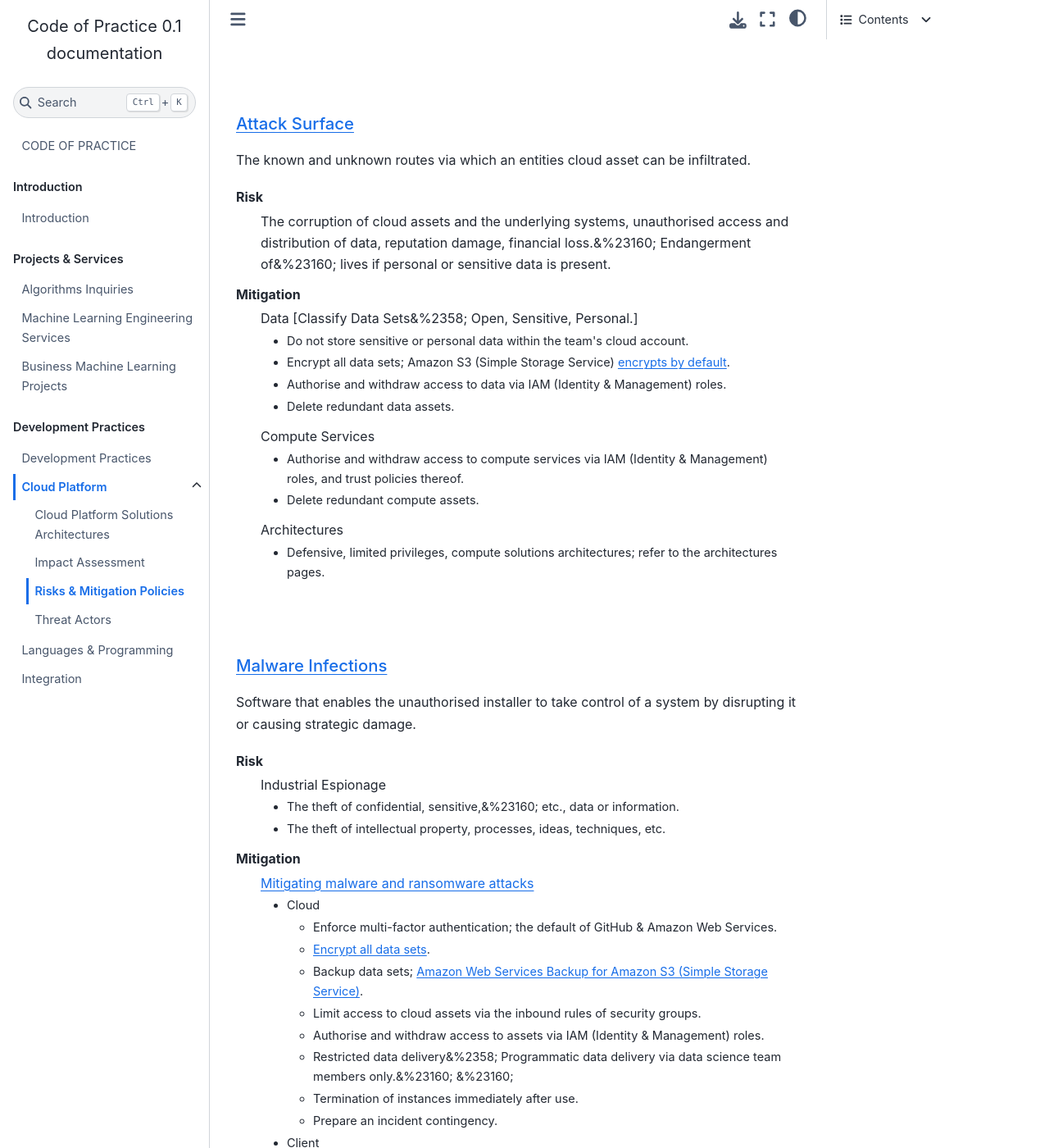
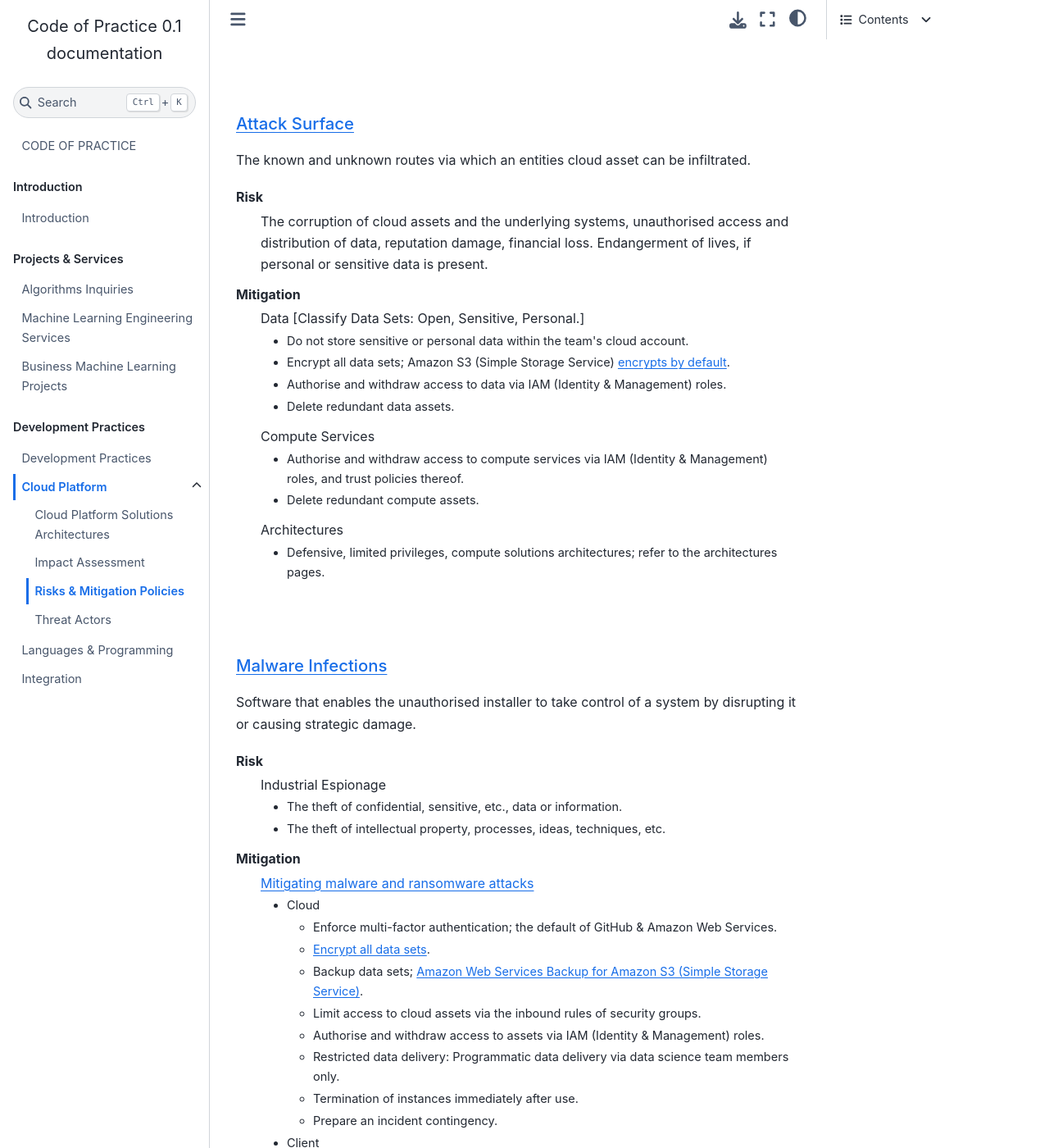
Before and after one commit to thereferences/practice, a Sphinx documentation site: the page built from docs/source/development/cloud/risks.md, in a window 1280 px wide and 1400 px high, scrolled down 724 px. Shown: the whole window at 82% size. Built offline with Sphinx 7.4.7 and the Sphinx Book theme 1.1.4, drawn with Linux system fonts in a browser that asks for light colours; some of the changed text lies outside the part shown.

Commit message:
Update docs/source/development/cloud/risks.md

```diff
--- a/docs/source/development/cloud/risks.md
+++ b/docs/source/development/cloud/risks.md
@@ -34,10 +34,11 @@ An unauthorised data, or information, access.
 The known and unknown routes via which an entities cloud asset can be infiltrated.
 
 <dl>
-    <dt>Risk</dt><dd>The corruption of cloud assets and the underlying systems, unauthorised access and distribution of data, reputation damage, financial loss.&%23160; Endangerment of&%23160; lives if personal or sensitive data is present.</dd>
+    <dt>Risk</dt><dd>The corruption of cloud assets and the underlying systems, unauthorised access and distribution of
+data, reputation damage, financial loss. Endangerment of lives, if personal or sensitive data is present.</dd>
     <dt>Mitigation</dt>
     <dd>
-        Data [Classify Data Sets&%2358; Open, Sensitive, Personal.]
+        Data [Classify Data Sets: Open, Sensitive, Personal.]
         <ul><li>Do not store sensitive or personal data within the team's cloud account.</li><li>Encrypt all data sets; Amazon S3 (Simple Storage Service) <a href="https&%2358;//docs.aws.amazon.com/AmazonS3/latest/userguide/specifying-s3-encryption.html" title="encrypts by default">encrypts by default</a>.</li><li>Authorise and withdraw access to data via IAM (Identity &amp; Management) roles.</li><li>Delete redundant data assets.</li></ul>
         Compute Services
         <ul style="font-family&%2358;Calibri, Arial, Helvetica, sans-serif;background-color&%2358;rgb(255, 255, 255);"><li>Authorise and withdraw access to compute services via IAM (Identity &amp; Management) roles, and trust policies thereof.</li><li>Delete redundant compute assets.</li></ul>
@@ -56,7 +57,7 @@ The known and unknown routes via which an entities cloud asset can be infiltrate
 Software that enables the unauthorised installer to take control of a system by disrupting it or causing strategic damage.
 
 <dl>
-    <dt>Risk</dt><dd>Industrial Espionage<br><ul><li>The theft of confidential, sensitive,&%23160; etc., data or information.
+    <dt>Risk</dt><dd>Industrial Espionage<br><ul><li>The theft of confidential, sensitive, etc., data or information.
 </li><li>The theft of intellectual property, processes, ideas, techniques, etc.</li></ul></dd>
     <dt>Mitigation</dt>
     <dd>
@@ -67,8 +68,9 @@ Software that enables the unauthorised installer to take control of a system by
         com/AmazonS3/latest/userguide/backup-for-s3.html" title="Amazon Web Services Backup for Amazon S3 (Simple Storage Service)
         ">Amazon Web Services Backup for Amazon S3 (Simple Storage Service)</a>.</li><li>Limit access to cloud assets via the
         inbound rules of security groups.</li><li>Authorise and withdraw access to assets via IAM (Identity &amp; Management)
-        roles.</li><li>Restricted data delivery&%2358; Programmatic data delivery via data science team members only.&%23160;
-        &%23160;</li><li>Termination of instances immediately after use.</li><li>Prepare an incident contingency.</li></ul><li>Client</li><ul><li>Interaction with cloud services via virtual private networks.</li></ul></ul>
+        roles.</li><li>Restricted data delivery: Programmatic data delivery via data science team members only.</li>
+        <li>Termination of instances immediately after use.</li><li>Prepare an incident contingency.</li></ul>
+        <li>Client</li><ul><li>Interaction with cloud services via virtual private networks.</li></ul></ul>
     </dd>
 </dl>
 
@@ -85,8 +87,12 @@ Threats due to employees not adhering to security rules.
     <dt>Risk</dt><dd>Infiltration risks, and all the damages thereof.</dd>
     <dt>Mitigation</dt>
     <dd>
-        <ul><li>Always on virtual private network.</li><li>Infrastructure as Code Templates that feature</li><ul>
-        <li><a href="https&%2358;//docs.aws.amazon.com/vpc/latest/userguide/vpc-security-groups.html" title="VPC">VPC</a> (Virtual Private Cloud)</li><li>Subnet</li><li>Security Groups&%2358; For controlling inbound &amp; outbound rules</li></ul></ul>
+        <ul>
+        <li>Always-on virtual private network.</li>
+        <li>Using compute services via infrastructure-as-code templates that always feature</li>
+            <ul>
+            <li><a href="https&%2358;//docs.aws.amazon.com/vpc/latest/userguide/vpc-security-groups.html" title="VPC">VPC</a>(Virtual Private Cloud)</li><li>Subnet</li><li>Security Groups: For controlling inbound &amp; outbound rules</li></ul>
+        </ul>
     </dd>
 </dl>
 
@@ -120,7 +126,8 @@ exploratory &amp; trend analysis, etc.</dd>
     <dt>Mitigation</dt><dd>
     <ul>
     <li>Backup data sets: <a href="https&%2358;//docs.aws.amazon.com/AmazonS3/latest/userguide/backup-for-s3.html" target="_blank">Amazon Web Services Backup for Amazon S3 (Simple Storage Service)</a></li>
-    <li>Programmatic production of all data intelligence, via version controlled team programs; hence the wherewithal to reproduce all lost items.&%23160; This is a mandatory team practice.</li>
+    <li>Programmatic production of all data intelligence, via version controlled team programs; hence the wherewithal to
+reproduce all lost items.  This is a mandatory team practice.</li>
     </ul>
 </dd>
 </dl>
@@ -145,7 +152,8 @@ Deficient access controls.
         <li>Programmatic access to Amazon Web Services products via limited privileges roles &amp; trust policies. [Automatic temporary credentials via AWS Command Line Interface Single Sign On]</li>
         <li><span style="background-color&%2358;rgb(255, 255, 255);display&%2358;inline !important;">Limited, zero, privileges by default.</span><br></li>
         <li>The continuous development and availability of launch templates, with security settings and limited assets privileges, for launching computing products.</li>
-        <li>The team's cloud leads must use multi-factor authentication to access AWS online.&%23160; [Multi-factor authentication by default.]</li>
+        <li>The team's cloud leads must use multi-factor authentication to access AWS online.  [Multi-factor
+authentication by default.]</li>
         </ul>
         GitHub
         <ul><li>Mandatory multi-factor authentication.</li><li>SSH (Secure Shell) command line interactions.</li></ul>
```
